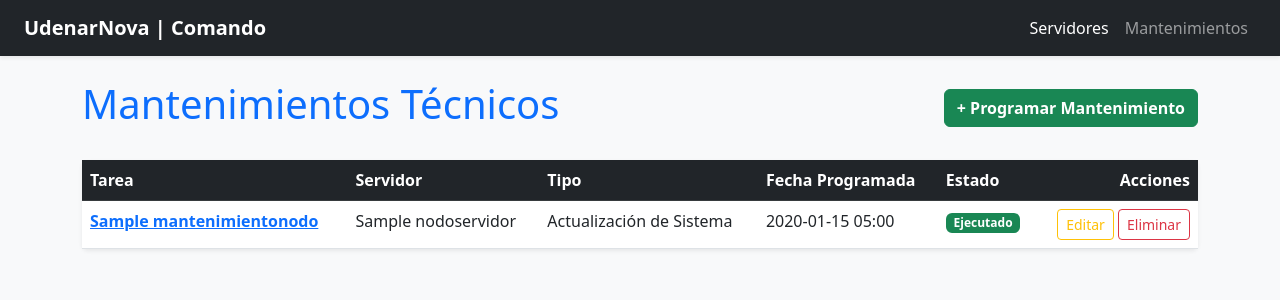
After one commit to juanfeel/centro-comando, a Django app: page /mantenimientos/ in a window 1280 px wide. The commit adds this page. Shown: the top 300 px of the page. Run offline with Django 4.2, Linux system fonts and the light colour scheme; tables that the repository leaves empty hold one stand-in row (values such as "Sample post"); parts of the project's set-up code (start-up, migrations or seed data) failed here and were passed over.

Commit message:
Implementación de Vistas Basadas en Clases (CBV)

```diff
--- a/infraestructura/models.py
+++ b/infraestructura/models.py
@@ -124,3 +124,29 @@ class IncidenciaServidor(models.Model):
         verbose_name = "Incidencia de Servidor"
         verbose_name_plural = "Incidencias de Servidores"
         ordering = ['-fecha_registro']
+
+class MantenimientoNodo(models.Model):
+    TIPO_TAREA = [
+        ('actualizacion', 'Actualización de Sistema'),
+        ('backup', 'Respaldo de Base de Datos'),
+        ('seguridad', 'Parche de Seguridad'),
+        ('hardware', 'Revisión de Hardware'),
+        ]
+    servidor = models.ForeignKey(
+    NodoServidor,
+    on_delete=models.CASCADE,
+    related_name='mantenimientos',
+    verbose_name="Servidor Asignado"
+    )
+    titulo_tarea = models.CharField(max_length=150, verbose_name="Título del Mantenimiento")
+    descripcion_tecnica = models.TextField(verbose_name="Descripción de la Tarea")
+    tipo = models.CharField(max_length=30, choices=TIPO_TAREA, default='actualizacion',
+    verbose_name="Tipo de Tarea")
+    completado = models.BooleanField(default=False, verbose_name="¿Tarea Ejecutada?")
+    fecha_programada = models.DateTimeField(verbose_name="Fecha y Hora Programada")
+    def __str__(self):
+        return f"{self.titulo_tarea} - {self.servidor.nombre_host}"
+
+    class Meta:
+        verbose_name = "Mantenimiento de Servidor"
+        verbose_name_plural = "Programación de Mantenimientos"
--- a/infraestructura/templates/infraestructura/base.html
+++ b/infraestructura/templates/infraestructura/base.html
@@ -2,14 +2,28 @@
 <html lang="es">
 <head>
     <meta charset="UTF-8">
+    <meta name="viewport" content="width=device-width, initial-scale=1.0">
     <title>{% block title %}Centro de Comando{% endblock %}</title>
     <link href="https://cdn.jsdelivr.net/npm/bootstrap@5.3.0/dist/css/bootstrap.min.css" rel="stylesheet">
 </head>
 <body class="bg-light">
 
-    <nav class="navbar navbar-dark bg-dark mb-4 shadow-sm">
+    <nav class="navbar navbar-expand-lg navbar-dark bg-dark mb-4 shadow-sm">
         <div class="container-fluid px-4">
-            <a class="navbar-brand fw-bold" href="{% url 'lista_servidores' %}">UdenarNova | Comando</a>
+            <a class="navbar-brand fw-bold" href="{% url 'lista_servidores' %}">
+                UdenarNova | Comando
+            </a>
+
+            <button class="navbar-toggler" type="button" data-bs-toggle="collapse" data-bs-target="#navbarNav">
+                <span class="navbar-toggler-icon"></span>
+            </button>
+
+            <div class="collapse navbar-collapse" id="navbarNav">
+                <div class="navbar-nav ms-auto">
+                    <a class="nav-link active" href="{% url 'lista_servidores' %}">Servidores</a>
+                    <a class="nav-link" href="{% url 'lista_mantenimientos' %}">Mantenimientos</a>
+                </div>
+            </div>
         </div>
     </nav>
 
@@ -17,5 +31,6 @@
         {% block content %}{% endblock %}
     </div>
 
+    <script src="https://cdn.jsdelivr.net/npm/bootstrap@5.3.0/dist/js/bootstrap.bundle.min.js"></script>
 </body>
 </html>
--- /dev/null
+++ b/infraestructura/templates/infraestructura/mantenimiento_list.html
@@ -0,0 +1,60 @@
+{% extends 'infraestructura/base.html' %}
+
+{% block title %}Mantenimientos Programados{% endblock %}
+
+{% block content %}
+<div class="d-flex justify-content-between align-items-center mb-4">
+  <h1 class="text-primary">Mantenimientos Técnicos</h1>
+  <a href="{% url 'crear_mantenimiento' %}" class="btn btn-success fw-bold">
+    + Programar Mantenimiento
+  </a>
+</div>
+
+<table class="table table-hover bg-white shadow-sm rounded">
+  <thead class="table-dark">
+    <tr>
+      <th>Tarea</th>
+      <th>Servidor</th>
+      <th>Tipo</th>
+      <th>Fecha Programada</th>
+      <th>Estado</th>
+      <th class="text-end">Acciones</th>
+    </tr>
+  </thead>
+  <tbody>
+    {% for m in mantenimientos %}
+      <tr>
+        <td class="fw-bold">
+          <a href="{% url 'detalle_mantenimiento' m.pk %}">
+            {{ m.titulo_tarea }}
+          </a>
+        </td>
+        <td>{{ m.servidor.nombre_host }}</td>
+        <td>{{ m.get_tipo_display }}</td>
+        <td>{{ m.fecha_programada|date:"Y-m-d H:i" }}</td>
+        <td>
+          {% if m.completado %}
+            <span class="badge bg-success">Ejecutado</span>
+          {% else %}
+            <span class="badge bg-warning text-dark">Pendiente</span>
+          {% endif %}
+        </td>
+        <td class="text-end">
+          <a href="{% url 'editar_mantenimiento' m.pk %}" class="btn btn-sm btn-outline-warning">
+            Editar
+          </a>
+          <a href="{% url 'eliminar_mantenimiento' m.pk %}" class="btn btn-sm btn-outline-danger">
+            Eliminar
+          </a>
+        </td>
+      </tr>
+    {% empty %}
+      <tr>
+        <td colspan="6" class="text-center text-muted py-4">
+          No hay tareas programadas.
+        </td>
+      </tr>
+    {% endfor %}
+  </tbody>
+</table>
+{% endblock %}
--- a/infraestructura/urls.py
+++ b/infraestructura/urls.py
@@ -2,7 +2,11 @@ from django.urls import path, include
 from .router import router
 from .views import (
     lista_servidores, detalle_servidor, crear_servidor, editar_servidor, eliminar_servidor,
-    crear_incidencia, resolver_incidencia
+    crear_incidencia, resolver_incidencia, MantenimientoCreateView,
+        MantenimientoDeleteView,
+        MantenimientoDetailView,
+        MantenimientoListView,
+        MantenimientoUpdateView,
 )
 
 urlpatterns = [
@@ -20,3 +24,32 @@ urlpatterns = [
     # API REST (Endpoints JSON)
     path('api/', include(router.urls)),
 ]
+
+
+urlpatterns += [
+    path(
+        'mantenimientos/',
+        MantenimientoListView.as_view(),
+        name='lista_mantenimientos',
+    ),
+    path(
+        'mantenimientos/<int:pk>/',
+        MantenimientoDetailView.as_view(),
+        name='detalle_mantenimiento',
+    ),
+    path(
+        'mantenimientos/nuevo/',
+        MantenimientoCreateView.as_view(),
+        name='crear_mantenimiento',
+    ),
+    path(
+        'mantenimientos/<int:pk>/editar/',
+        MantenimientoUpdateView.as_view(),
+        name='editar_mantenimiento',
+    ),
+    path(
+        'mantenimientos/<int:pk>/eliminar/',
+        MantenimientoDeleteView.as_view(),
+        name='eliminar_mantenimiento',
+    ),
+]
--- a/infraestructura/views.py
+++ b/infraestructura/views.py
@@ -87,3 +87,48 @@ class RegistroAuditoriaViewSet(viewsets.ModelViewSet):
 class IncidenciaServidorViewSet(viewsets.ModelViewSet):
     queryset = IncidenciaServidor.objects.all()
     serializer_class = IncidenciaServidorSerializer
+
+
+from django.urls import reverse_lazy
+from django.views.generic import (
+    CreateView,
+    DeleteView,
+    DetailView,
+    ListView,
+    UpdateView,
+)
+
+from .forms import MantenimientoForm
+from .models import MantenimientoNodo
+
+
+class MantenimientoListView(ListView):
+    model = MantenimientoNodo
+    template_name = 'infraestructura/mantenimiento_list.html'
+    context_object_name = 'mantenimientos'
+
+
+class MantenimientoDetailView(DetailView):
+    model = MantenimientoNodo
+    template_name = 'infraestructura/mantenimiento_detail.html'
+    context_object_name = 'mantenimiento'
+
+
+class MantenimientoCreateView(CreateView):
+    model = MantenimientoNodo
+    form_class = MantenimientoForm
+    template_name = 'infraestructura/mantenimiento_form.html'
+    success_url = reverse_lazy('lista_mantenimientos')
+
+
+class MantenimientoUpdateView(UpdateView):
+    model = MantenimientoNodo
+    form_class = MantenimientoForm
+    template_name = 'infraestructura/mantenimiento_form.html'
+    success_url = reverse_lazy('lista_mantenimientos')
+
+
+class MantenimientoDeleteView(DeleteView):
+    model = MantenimientoNodo
+    template_name = 'infraestructura/mantenimiento_confirm_delete.html'
+    success_url = reverse_lazy('lista_mantenimientos')
```
Also changed, not shown: infraestructura/forms.py (+17 -1 lines), infraestructura/templates/infraestructura/index.html (+15 -77 lines), infraestructura/templates/infraestructura/mantenimiento_confirm_delete.html (added, +30 -0 lines), infraestructura/templates/infraestructura/mantenimiento_form.html (added, +29 -0 lines), infraestructura/migrations/0005_mantenimientonodo.py (added).
